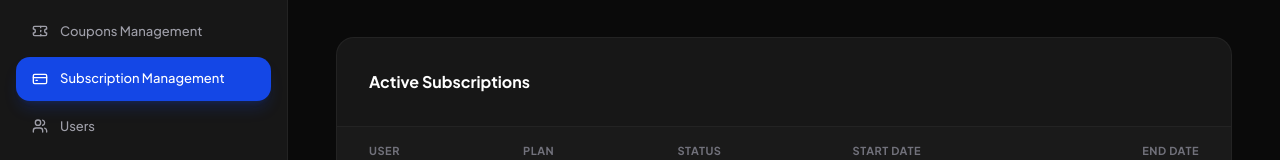
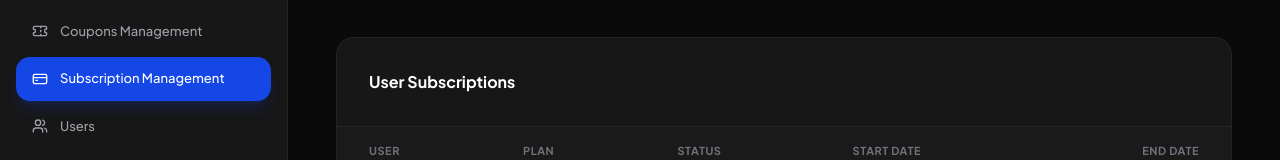
Before and after one commit to rifat-two-eight/vibez_restaurant, a Next.js app: page /admin/user-plans in a window 1280 px wide. Shown: the part 336-496 px from the top of the page. Built offline with nearby package versions, Linux system fonts and the light colour scheme; no server answers.

Commit message:
user plans updated

```diff
--- a/app/(Admin)/admin/user-plans/page.tsx
+++ b/app/(Admin)/admin/user-plans/page.tsx
@@ -239,7 +239,7 @@
             {/* User Subscriptions Table */}
             <div className="bg-[#171717] border border-white/5 rounded-2xl overflow-hidden mt-12">
                 <div className="p-8 flex justify-between items-center border-b border-white/5">
-                    <h3 className="text-base font-bold text-white">Active Subscriptions</h3>
+                    <h3 className="text-base font-bold text-white">User Subscriptions</h3>
                 </div>
                 <div className="overflow-x-auto">
                     <table className="w-full text-left border-collapse">
```
